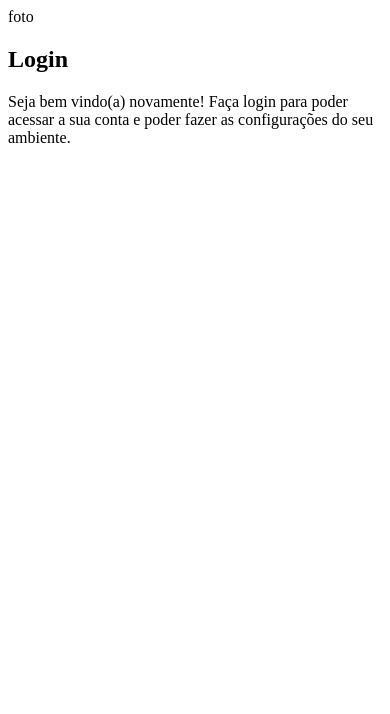
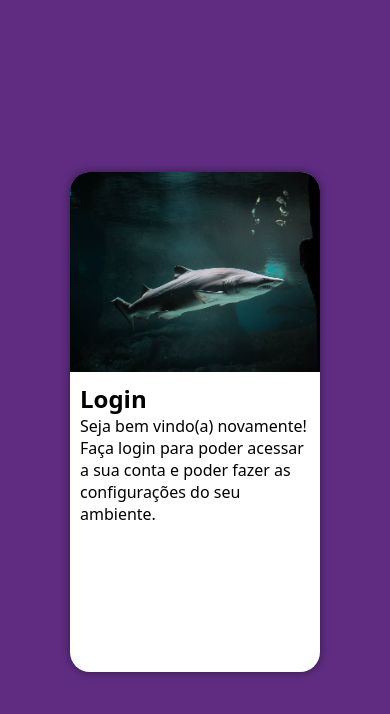
Before and after one commit to Alexandre-CES/projeto-login, a plain HTML site: page index.html in a window 390 px wide. Drawn offline with Linux system fonts and the light colour scheme.

Commit message:
Mobile First Concluído

```diff
--- a/estilos/style.css
+++ b/estilos/style.css
@@ -1,3 +1,55 @@
 @charset "UTF-8";
 
 /*Paleta de cores*/
+
+*{
+    font-family: system-ui, -apple-system, BlinkMacSystemFont, 'Segoe UI', Roboto, Oxygen, Ubuntu, Cantarell, 'Open Sans', 'Helvetica Neue', sans-serif;
+    padding: 0px;
+    margin: 0px;
+    box-sizing: border-box;
+}
+
+:root{
+    --cor1: #5f2c82;
+    --cor2:#49a09d;
+}
+
+body, html{
+    height: 100vh;
+    width: 100vw;
+    background-color: var(--cor1);
+}
+
+main{
+    position: relative;
+    height: 100vh;
+    width: 100vw;
+}
+
+section#login{
+    position: absolute;
+    top: 50%;
+    left: 50%;
+    transform: translate(-50%, -50%);
+
+    width: 250px;
+    height: 500px;
+
+    overflow: hidden; /*Tudo o que estiver fora da borda vai ser recortado*/
+    border-radius: 20px;
+    background-color: white;
+    box-shadow: 0px 0px 10px rgba(0, 0, 0, 0.459);
+}
+
+section#login > div#imagem{
+    display: block;
+    height: 200px;
+
+    background: var(--cor1) url(../imagens/pexels-vova-kras-2747248.jpg) no-repeat;
+    background-size: cover;
+}
+
+section#login > div#formulario{
+    display: block;
+    padding: 10px;
+}
--- a/index.html
+++ b/index.html
@@ -10,7 +10,7 @@
     <main>
         <section id="login">
             <div id="imagem">
-                foto
+                <!--Imagem-->
             </div>
             <div id="formulario">
                 <h1>Login</h1>
```
